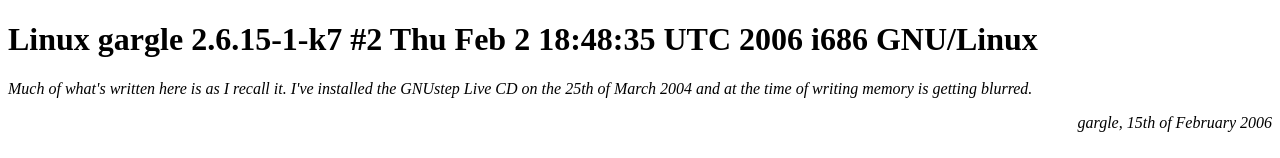
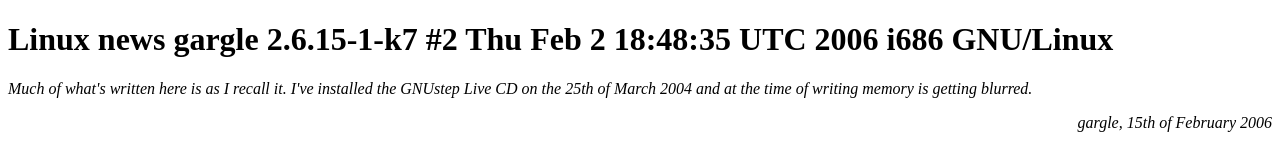
Before and after one commit to gargle/pandora, a plain HTML site: page debian/index.html in a window 1280 px wide. Shown: the top 158 px of the page. Drawn offline with Linux system fonts and the light colour scheme.

Commit message:
Update index.html

```diff
--- a/debian/index.html
+++ b/debian/index.html
@@ -4,7 +4,7 @@
     "http://www.w3.org/TR/xhtml1/DTD/xhtml1-strict.dtd">
 <html xmlns="http://www.w3.org/1999/xhtml" xml:lang="en" lang="en">
 <head>
-    <title>Gargle's Debian New Info</title>
+    <title>Gargle's Debian Info</title>
 <style type="text/css">
 h2      { border-top: 2px solid black; margin-top: 3em; }
 p.valid { border-top: 2px solid black; margin-top: 3em; padding-top: 1em;
@@ -13,7 +13,7 @@ p.valid { border-top: 2px solid black; margin-top: 3em; padding-top: 1em;
 </head>
 <body>
 
-<h1>Linux gargle 2.6.15-1-k7 #2 Thu Feb 2 18:48:35 UTC 2006 i686 GNU/Linux</h1>
+<h1>Linux news gargle 2.6.15-1-k7 #2 Thu Feb 2 18:48:35 UTC 2006 i686 GNU/Linux</h1>
 
 <p style="font-style: italic">
 Much of what's written here is as I recall it. I've installed the GNUstep
```
